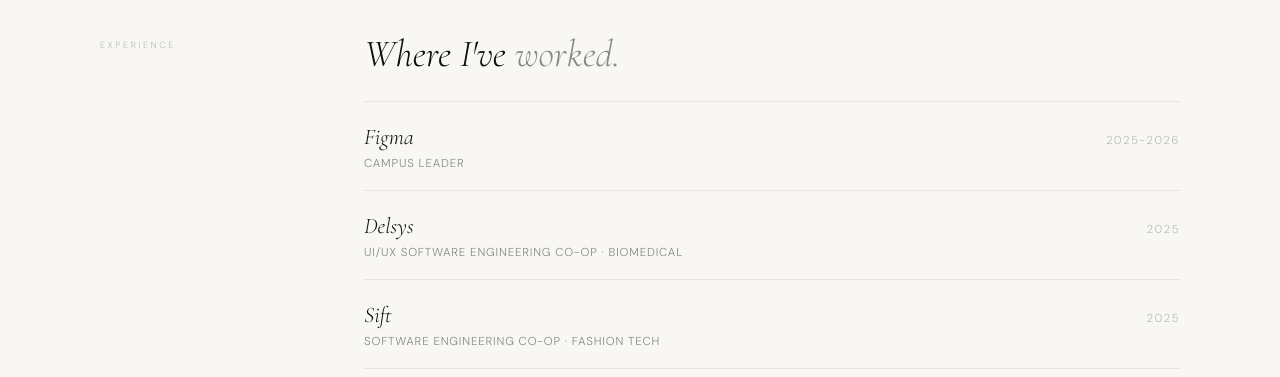
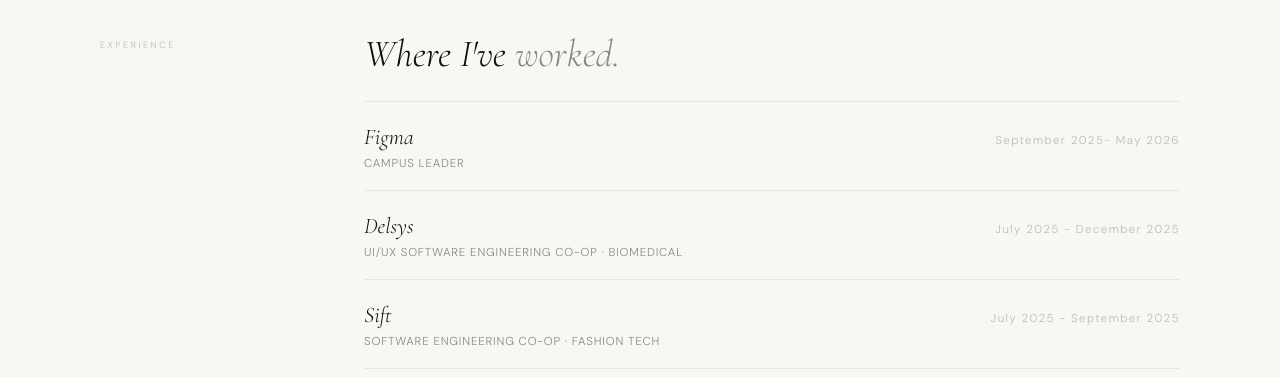
Before and after one commit to rachhel/Website-Portfolio, a website: page about.html in a window 1280 px wide. Shown: the part 1360-1737 px from the top of the page. Drawn offline with nearby package versions, Linux system fonts and the light colour scheme.

Commit message:
add dates

```diff
--- a/about.html
+++ b/about.html
@@ -139,7 +139,7 @@
                 <div class="exp-company">Figma</div>
                 <div class="exp-role">Campus Leader</div>
               </div>
-              <div class="exp-year">2025-2026</div>
+              <div class="exp-year">September 2025- May 2026</div>
             </div>
               <div class="exp-row">
               <div class="exp-left">
@@ -148,7 +148,7 @@
                   UI/UX Software Engineering Co-op · Biomedical
                 </div>
               </div>
-              <div class="exp-year">2025</div>
+              <div class="exp-year">July 2025 - December 2025</div>
             </div>
             <div class="exp-row">
               <div class="exp-left">
@@ -157,7 +157,7 @@
                   Software Engineering Co-op · Fashion Tech
                 </div>
               </div>
-              <div class="exp-year">2025</div>
+              <div class="exp-year">July 2025 - September 2025</div>
             </div>
 
             <div class="exp-row">
```
